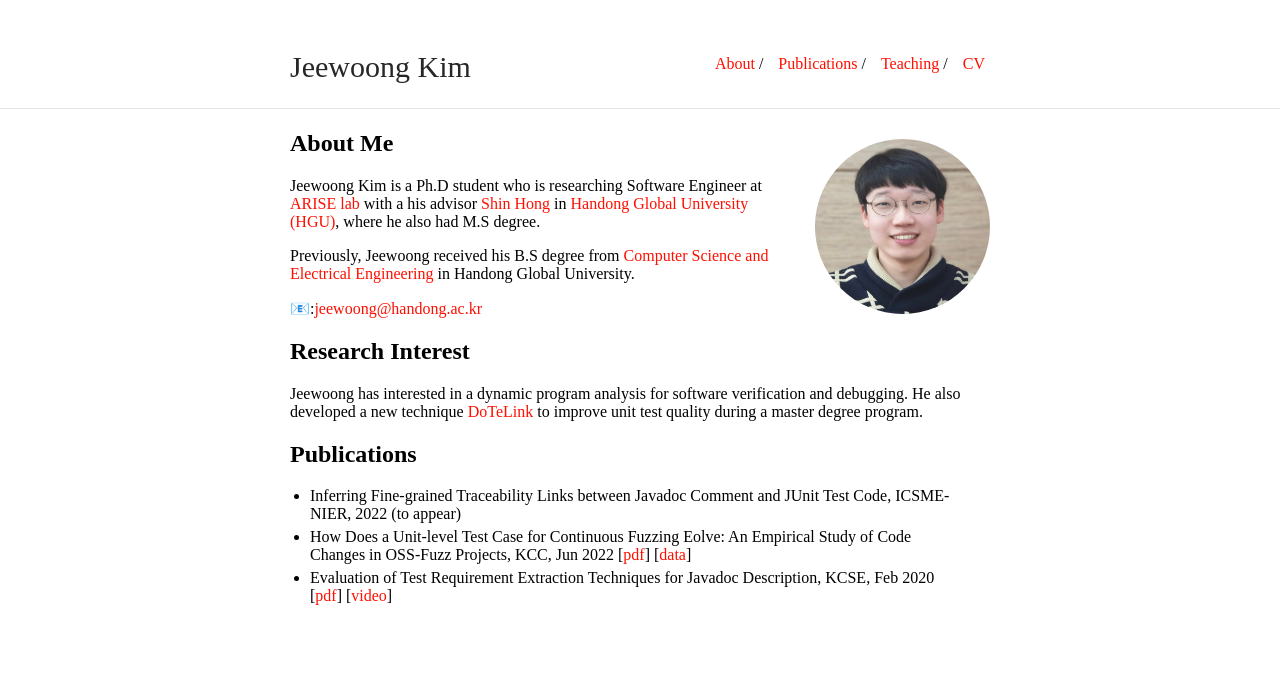
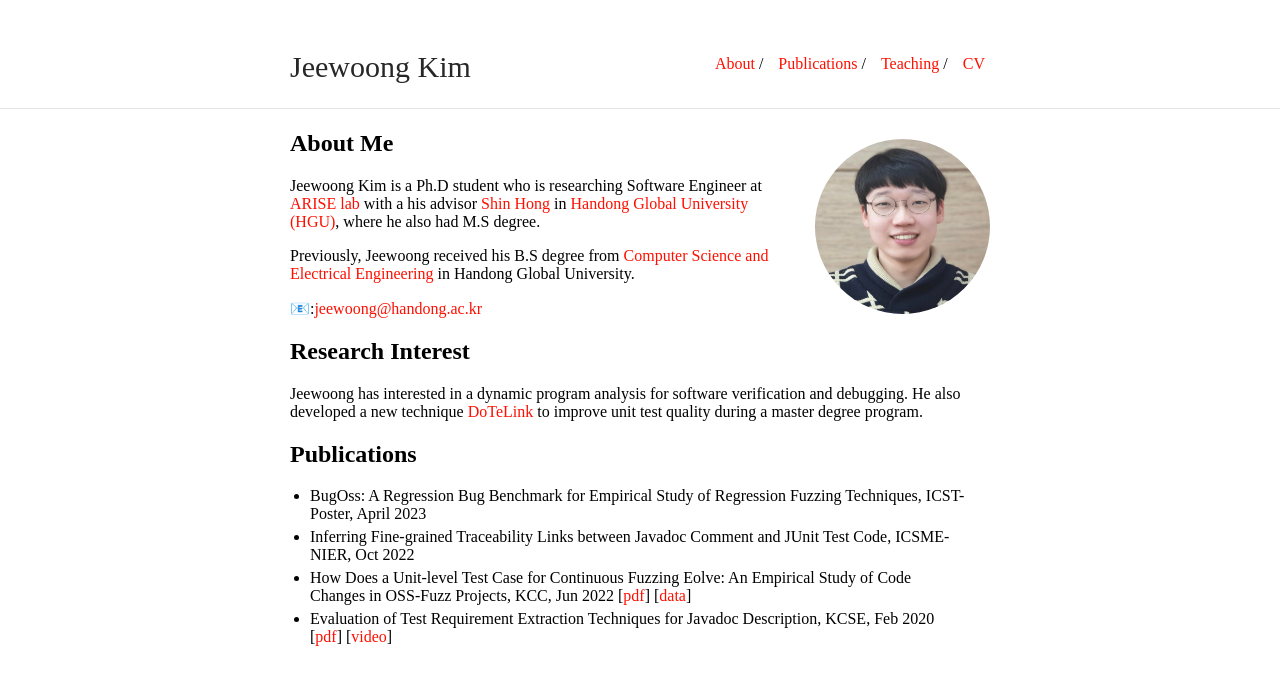
Before and after one commit to JeewoongKim/jeewoongkim.github.io, a Jekyll site: the page built from index.md, in a window 1280 px wide. Shown: the top 685 px of the page. Built offline with Jekyll 4.4.1, drawn with Linux system fonts in a browser that asks for light colours; our own code applies the rules of GitHub Pages for plain Markdown files.

```diff
--- a/index.md
+++ b/index.md
@@ -20,6 +20,7 @@ Jeewoong has interested in a dynamic program analysis for software verification
 
 ## Publications
 
-- Inferring Fine-grained Traceability Links between Javadoc Comment and JUnit Test Code, ICSME-NIER, 2022 (to appear)
+- BugOss: A Regression Bug Benchmark for Empirical Study of Regression Fuzzing Techniques, ICST-Poster, April 2023
+- Inferring Fine-grained Traceability Links between Javadoc Comment and JUnit Test Code, ICSME-NIER, Oct 2022
 - How Does a Unit-level Test Case for Continuous Fuzzing Eolve: An Empirical Study of Code Changes in OSS-Fuzz Projects, KCC, Jun 2022 \[[pdf](/pubs/kcc22_oss-fuzz-change.pdf)\] \[[data](https://github.com/ARISE-Handong/oss-fuzz-study)\]
 - Evaluation of Test Requirement Extraction Techniques for Javadoc Description, KCSE, Feb 2020 \[[pdf](/pubs/kcse20-javadoc.pdf)\] \[[video](https://www.youtube.com/watch?v=gjiPzHg5Ohw)\]
```
Also changed, not shown: publications.md (+2 -1 lines).
